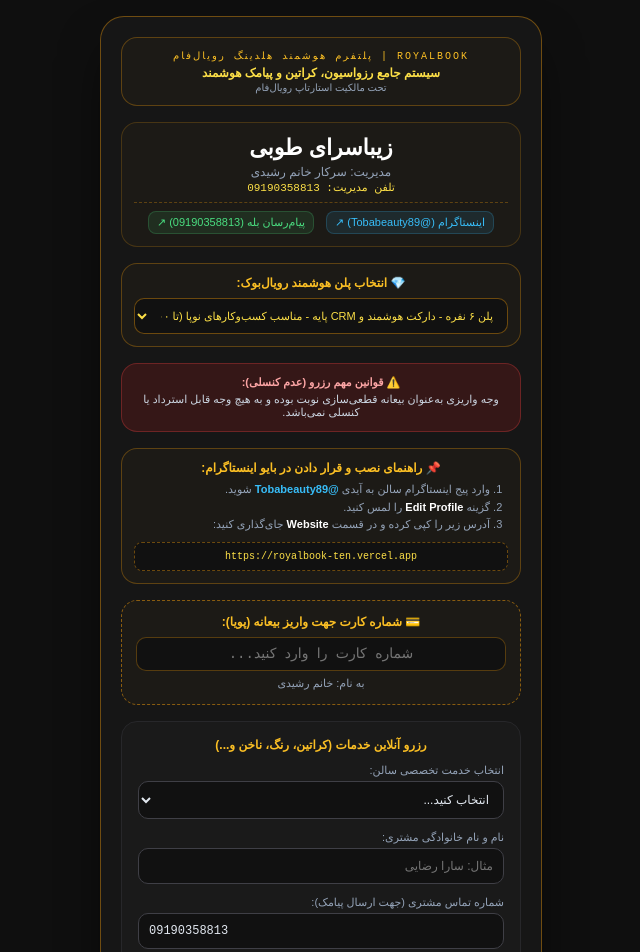
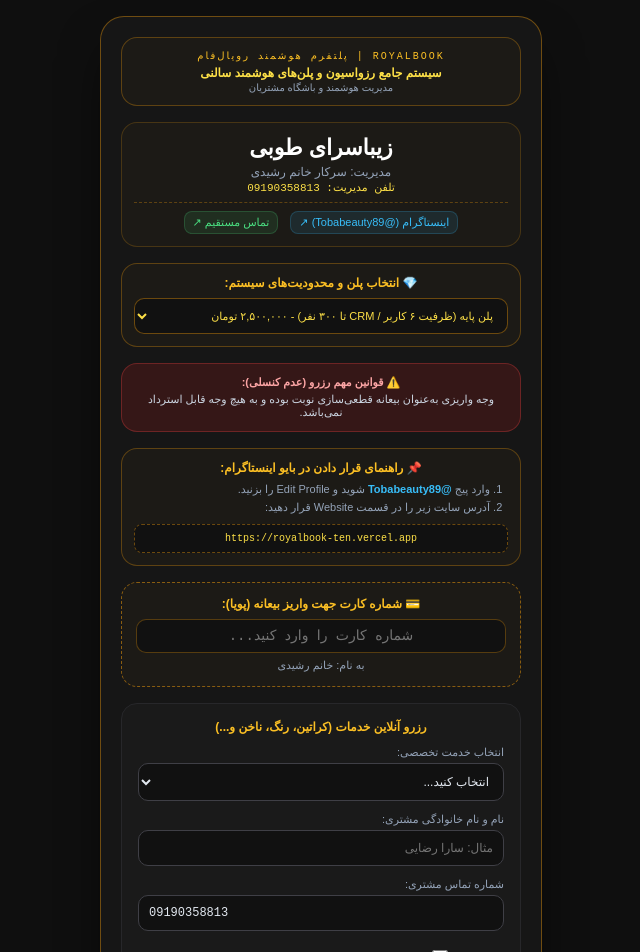
Before and after one commit to amirsam4398/Royalbook, a React (Vite) app: page / in a window 1280 px wide. Shown: the top 952 px of the page, without its empty margins (319-959 px from the left). Built offline with nearby package versions, Linux system fonts and the light colour scheme.

Commit message:
Add pricing tiers, limits, full salon services, and direct Bale messaging feature

```diff
--- a/src/App.jsx
+++ b/src/App.jsx
@@ -5,23 +5,23 @@ export default function App() {
   const [managerName] = useState("خانم رشیدی");
   const [managerPhone] = useState("09190358813");
   const [managerInstagram] = useState("Tobabeauty89");
-  const [managerBalePhone] = useState("09190358813");
   const [cardNumber, setCardNumber] = useState("");
 
-  const [selectedPlan, setSelectedPlan] = useState("پلن ۶ نفره (دارکت هوشمند و CRM)");
+  // پلن‌های هوشمند با محدودیت‌ها و قیمت‌های تعیین‌شده
+  const plans = [
+    { id: 1, name: "پلن پایه (ظرفیت ۶ کاربر / CRM تا ۳۰۰ نفر) - ۲,۵۰۰,۰۰۰ تومان", price: 2500000, limit: "تا ۳۰۰ مخاطب CRM" },
+    { id: 2, name: "پلن پیشرفته (ظرفیت ۱۲ کاربر + تحلیل هوشمند) - ۶,۰۰۰,۰۰۰ تومان", price: 6000000, limit: "تحلیل هوشمند و گزارش‌گیری" },
+    { id: 3, name: "پلن جامع سازمانی (ظرفیت ۱۰۰۰ نفر + CRM کامل) - ۱۲,۰۰۰,۰۰۰ تومان", price: 12000000, limit: "اتوماسیون کامل و ۱۰۰۰ کاربر" }
+  ];
+
+  const [selectedPlan, setSelectedPlan] = useState(plans[0].name);
   const [selectedService, setSelectedService] = useState("");
   const [customerName, setCustomerName] = useState("");
   const [customerPhone, setCustomerPhone] = useState("09190358813");
   const [depositPaid, setDepositPaid] = useState(false);
   const [bookingSuccess, setBookingSuccess] = useState(null);
-  const [smsSent, setSmsSent] = useState(false);
 
-  const plans = [
-    { id: 1, name: "پلن ۶ نفره - دارکت هوشمند و CRM پایه", desc: "مناسب کسب‌وکارهای نوپا (تا ۳۰۰ نفر ظرفیت CRM)" },
-    { id: 2, name: "پلن ۱۲ نفره - تحلیل هوشمند پیشرفته", desc: "آنالیز دقیق رفتار مشتریان و گزارش‌گیری هوشمند" },
-    { id: 3, name: "پلن جامع ۱۰۰۰ نفره - CRM کامل و اتوماسیون", desc: "مدیریت حرفه‌ای مشتریان انبوه و ابزارهای بازاریابی" }
-  ];
-
+  // لیست کامل خدمات سالن (شامل کراتین، احیا، رنگ و...)
   const services = [
     { id: 1, name: "کراتین و احیای تخصصی مو - ۳,۵۰۰,۰۰۰ تومان", price: 3500000 },
     { id: 2, name: "رنگ، لایت و آمبره مو - ۲,۸۰۰,۰۰۰ تومان", price: 2800000 },
@@ -29,7 +29,7 @@ export default function App() {
     { id: 4, name: "میکاپ تخصصی صورت - ۲,۵۰۰,۰۰۰ تومان", price: 2500000 },
     { id: 5, name: "کاشت و ترمیم ناخن - ۶۵۰,۰۰۰ تومان", price: 650000 },
     { id: 6, name: "کاشت و اکستنشن مژه - ۷۵۰,۰۰۰ تومان", price: 750000 },
-    { id: 7, name: "پاكسازی و فیشیال تخصصی پوست - ۱,۲۰۰,۰۰۰ تومان", price: 1200000 }
+    { id: 7, name: "پپاکسازی و فیشیال تخصصی پوست - ۱,۲۰۰,۰۰۰ تومان", price: 1200000 }
   ];
 
   const handleBooking = (e) => {
@@ -37,19 +37,26 @@ export default function App() {
     if (!selectedService || !customerName || !customerPhone || !depositPaid) return;
     const code = "RB-" + Math.floor(100000 + Math.random() * 900000);
     setBookingSuccess(code);
-    setSmsSent(true);
+  };
+
+  // ارسال مستقیم جزئیات به بله مدیر (جایگزین پنل پیامکی)
+  const sendToBaleManager = () => {
+    const text = encodeURIComponent(`سلام خانم رشیدی، نوبت جدید ثبت شد:\nمشتری: ${customerName}\nتلفن: ${customerPhone}\nخدمت: ${selectedService}\nپلن انتخابی: ${selectedPlan}\nکد پیگیری: ${bookingSuccess}`);
+    window.open(`https://ble.ir/${managerPhone}?text=${text}`, '_blank');
   };
 
   return (
     <div style={{ backgroundColor: '#0f0f0f', color: '#f1f5f9', minHeight: '100vh', padding: '16px', fontFamily: 'sans-serif', direction: 'rtl', display: 'flex', justifyContent: 'center', paddingBottom: '80px' }}>
       <div style={{ width: '100%', maxWidth: '400px', backgroundColor: '#161616', border: '1px solid rgba(245, 158, 11, 0.4)', borderRadius: '24px', padding: '20px', boxShadow: '0 25px 50px -12px rgba(0, 0, 0, 0.7)', display: 'flex', flexDirection: 'column', gap: '16px' }}>
 
+        {/* هدر بالایی */}
         <div style={{ textAlign: 'center', backgroundColor: '#1c1a16', border: '1px solid rgba(245, 158, 11, 0.3)', borderRadius: '16px', padding: '12px' }}>
-          <p style={{ fontSize: '10px', letterSpacing: '2px', color: '#fbbf24', margin: '0 0 4px 0', fontFamily: 'monospace' }}>ROYALBOOK | پلتفرم هوشمند هلدینگ رویال‌فام</p>
-          <p style={{ fontSize: '12px', fontWeight: 'bold', color: '#fde047', margin: '0 0 2px 0' }}>سیستم جامع رزواسیون، کراتین و پیامک هوشمند</p>
-          <p style={{ fontSize: '10px', color: '#94a3b8', margin: 0 }}>تحت مالکیت استارتاپ رویال‌فام</p>
+          <p style={{ fontSize: '10px', letterSpacing: '2px', color: '#fbbf24', margin: '0 0 4px 0', fontFamily: 'monospace' }}>ROYALBOOK | پلتفرم هوشمند رویال‌فام</p>
+          <p style={{ fontSize: '12px', fontWeight: 'bold', color: '#fde047', margin: '0 0 2px 0' }}>سیستم جامع رزواسیون و پلن‌های هوشمند سالنی</p>
+          <p style={{ fontSize: '10px', color: '#94a3b8', margin: 0 }}>مدیریت هوشمند و باشگاه مشتریان</p>
         </div>
 
+        {/* اطلاعات سالن و ارتباط مستقیم */}
         <div style={{ textAlign: 'center', backgroundColor: '#1c1a16', border: '1px solid rgba(245, 158, 11, 0.2)', borderRadius: '16px', padding: '12px' }}>
           <h1 style={{ fontSize: '22px', fontWeight: '900', color: '#ffffff', margin: '0 0 4px 0' }}>{salonName}</h1>
           <p style={{ fontSize: '12px', color: '#94a3b8', margin: '0 0 2px 0' }}>مدیریت: سرکار {managerName}</p>
@@ -59,47 +66,51 @@ export default function App() {
             <a href={`https://instagram.com/${managerInstagram}`} target="_blank" rel="noopener noreferrer" style={{ color: '#38bdf8', textDecoration: 'none', backgroundColor: 'rgba(56, 189, 248, 0.1)', padding: '4px 8px', borderRadius: '8px', border: '1px solid rgba(56, 189, 248, 0.2)' }}>
               اینستاگرام (@{managerInstagram}) ↗
             </a>
-            <a href={`tel:${managerBalePhone}`} style={{ color: '#4ade80', textDecoration: 'none', backgroundColor: 'rgba(74, 222, 128, 0.1)', padding: '4px 8px', borderRadius: '8px', border: '1px solid rgba(74, 222, 128, 0.2)' }}>
-              پیام‌رسان بله ({managerBalePhone}) ↗
+            <a href={`tel:${managerPhone}`} style={{ color: '#4ade80', textDecoration: 'none', backgroundColor: 'rgba(74, 222, 128, 0.1)', padding: '4px 8px', borderRadius: '8px', border: '1px solid rgba(74, 222, 128, 0.2)' }}>
+              تماس مستقیم ↗
             </a>
           </div>
         </div>
 
+        {/* انتخاب پلن‌های هوشمند با محدودیت‌ها و قیمت‌ها */}
         <div style={{ backgroundColor: '#1c1a16', border: '1px solid rgba(245, 158, 11, 0.3)', borderRadius: '16px', padding: '12px', display: 'flex', flexDirection: 'column', gap: '8px' }}>
-          <p style={{ fontSize: '12px', fontWeight: 'bold', color: '#fbbf24', textAlign: 'center', margin: 0 }}>💎 انتخاب پلن هوشمند رویال‌بوک:</p>
+          <p style={{ fontSize: '12px', fontWeight: 'bold', color: '#fbbf24', textAlign: 'center', margin: 0 }}>💎 انتخاب پلن و محدودیت‌های سیستم:</p>
           <select value={selectedPlan} onChange={(e) => setSelectedPlan(e.target.value)} style={{ width: '100%', backgroundColor: '#111', border: '1px solid rgba(245, 158, 11, 0.4)', borderRadius: '10px', padding: '10px', color: '#fde047', fontSize: '11px', boxSizing: 'border-box' }}>
-            {plans.map(p => <option key={p.id} value={p.name}>{p.name} - {p.desc}</option>)}
+            {plans.map(p => <option key={p.id} value={p.name}>{p.name}</option>)}
           </select>
         </div>
 
+        {/* قوانین عدم کنسلی */}
         <div style={{ backgroundColor: 'rgba(127, 29, 29, 0.3)', border: '1px solid rgba(239, 68, 68, 0.3)', borderRadius: '16px', padding: '12px', textAlign: 'center', color: '#fca5a5', fontSize: '11px' }}>
           <p style={{ fontWeight: 'bold', margin: '0 0 4px 0' }}>⚠️ قوانین مهم رزرو (عدم کنسلی):</p>
-          <p style={{ margin: 0, color: '#cbd5e1' }}>وجه واریزی به‌عنوان بیعانه قطعی‌سازی نوبت بوده و به هیچ وجه قابل استرداد یا کنسلی نمی‌باشد.</p>
+          <p style={{ margin: 0, color: '#cbd5e1' }}>وجه واریزی به‌عنوان بیعانه قطعی‌سازی نوبت بوده و به هیچ وجه قابل استرداد نمی‌باشد.</p>
         </div>
 
+        {/* راهنمای بایو اینستاگرام */}
         <div style={{ backgroundColor: '#1c1a16', border: '1px solid rgba(245, 158, 11, 0.3)', borderRadius: '16px', padding: '12px', textAlign: 'right', fontSize: '11px', color: '#cbd5e1' }}>
-          <p style={{ fontSize: '12px', fontWeight: 'bold', color: '#fbbf24', margin: '0 0 6px 0', textAlign: 'center' }}>📌 راهنمای نصب و قرار دادن در بایو اینستاگرام:</p>
+          <p style={{ fontSize: '12px', fontWeight: 'bold', color: '#fbbf24', margin: '0 0 6px 0', textAlign: 'center' }}>📌 راهنمای قرار دادن در بایو اینستاگرام:</p>
           <ol style={{ margin: '0', paddingRight: '18px', lineHeight: '1.6', color: '#94a3b8' }}>
-            <li>وارد پیج اینستاگرام سالن به آیدی <strong style={{ color: '#38bdf8' }}>@{managerInstagram}</strong> شوید.</li>
-            <li>گزینه <strong style={{ color: '#fff' }}>Edit Profile</strong> را لمس کنید.</li>
-            <li>آدرس زیر را کپی کرده و در قسمت <strong style={{ color: '#fff' }}>Website</strong> جای‌گذاری کنید:</li>
+            <li>وارد پیج <strong style={{ color: '#38bdf8' }}>@{managerInstagram}</strong> شوید و Edit Profile را بزنید.</li>
+            <li>آدرس سایت زیر را در قسمت Website قرار دهید:</li>
           </ol>
           <div style={{ marginTop: '8px', padding: '8px', backgroundColor: '#111', border: '1px dashed rgba(245, 158, 11, 0.4)', borderRadius: '8px', fontFamily: 'monospace', color: '#fde047', textAlign: 'center', wordBreak: 'break-all', fontSize: '10px' }}>
             https://royalbook-ten.vercel.app
           </div>
         </div>
 
+        {/* شماره کارت پویا */}
         <div style={{ backgroundColor: '#1c1a16', border: '1px dashed rgba(245, 158, 11, 0.5)', borderRadius: '16px', padding: '14px', textAlign: 'center' }}>
           <p style={{ fontSize: '12px', fontWeight: 'bold', color: '#fbbf24', margin: '0 0 8px 0' }}>💳 شماره کارت جهت واریز بیعانه (پویا):</p>
           <input type="text" value={cardNumber} onChange={(e) => setCardNumber(e.target.value)} placeholder="شماره کارت را وارد کنید..." style={{ width: '100%', backgroundColor: '#111', border: '1px solid rgba(245, 158, 11, 0.3)', borderRadius: '10px', padding: '8px', textAlign: 'center', color: '#fff', fontFamily: 'monospace', fontSize: '14px', boxSizing: 'border-box' }} />
           <p style={{ fontSize: '11px', color: '#94a3b8', margin: '6px 0 0 0' }}>به نام: {managerName}</p>
         </div>
 
+        {/* فرم رزرو خدمات کامل سالن */}
         <form onSubmit={handleBooking} style={{ backgroundColor: '#1a1a1a', border: '1px solid #27272a', borderRadius: '16px', padding: '16px', display: 'flex', flexDirection: 'column', gap: '12px' }}>
           <h2 style={{ fontSize: '12px', fontWeight: 'bold', color: '#fbbf24', textAlign: 'center', margin: 0 }}>رزرو آنلاین خدمات (کراتین، رنگ، ناخن و...)</h2>
 
           <div style={{ display: 'flex', flexDirection: 'column', gap: '4px' }}>
-            <label style={{ fontSize: '11px', color: '#94a3b8' }}>انتخاب خدمت تخصصی سالن:</label>
+            <label style={{ fontSize: '11px', color: '#94a3b8' }}>انتخاب خدمت تخصصی:</label>
             <select value={selectedService} onChange={(e) => setSelectedService(e.target.value)} style={{ width: '100%', backgroundColor: '#111', border: '1px solid #3f3f46', borderRadius: '10px', padding: '10px', color: '#e2e8f0', fontSize: '12px', boxSizing: 'border-box' }}>
               <option value="">انتخاب کنید...</option>
               {services.map(s => <option key={s.id} value={s.name}>{s.name}</option>)}
@@ -112,7 +123,7 @@ export default function App() {
           </div>
 
           <div style={{ display: 'flex', flexDirection: 'column', gap: '4px' }}>
-            <label style={{ fontSize: '11px', color: '#94a3b8' }}>شماره تماس مشتری (جهت ارسال پیامک):</label>
+            <label style={{ fontSize: '11px', color: '#94a3b8' }}>شماره تماس مشتری:</label>
             <input type="tel" value={customerPhone} onChange={(e) => setCustomerPhone(e.target.value)} style={{ width: '100%', backgroundColor: '#111', border: '1px solid #3f3f46', borderRadius: '10px', padding: '10px', color: '#e2e8f0', fontSize: '12px', fontFamily: 'monospace', boxSizing: 'border-box' }} />
           </div>
 
@@ -122,25 +133,24 @@ export default function App() {
           </div>
 
           <button type="submit" style={{ width: '100%', padding: '12px', backgroundColor: '#f59e0b', color: '#09090b', fontWeight: 'bold', borderRadius: '10px', border: 'none', fontSize: '12px', cursor: 'pointer' }}>
-            ثبت نهایی و ارسال پیامک تایید
+            ثبت نهایی نوبت
           </button>
         </form>
 
         {bookingSuccess && (
-          <div style={{ backgroundColor: 'rgba(6, 78, 59, 0.6)', border: '1px solid #059669', borderRadius: '12px', padding: '12px', display: 'flex', flexDirection: 'column', gap: '6px', textAlign: 'center', color: '#34d399', fontSize: '11px', fontWeight: 'bold' }}>
-            <div>🎉 نوبت شما با موفقیت ثبت شد! کد پیگیری: {bookingSuccess}</div>
-            {smsSent && (
-              <div style={{ fontSize: '10px', color: '#fde047', backgroundColor: 'rgba(0,0,0,0.3)', padding: '6px', borderRadius: '6px' }}>
-                📨 پیامک تایید نوبت و جزئیات بیعانه به شماره {customerPhone} با موفقیت ارسال شد.
-              </div>
-            )}
+          <div style={{ backgroundColor: 'rgba(6, 78, 59, 0.6)', border: '1px solid #059669', borderRadius: '12px', padding: '12px', display: 'flex', flexDirection: 'column', gap: '8px', textAlign: 'center', color: '#34d399', fontSize: '11px', fontWeight: 'bold' }}>
+            <div>🎉 نوبت ثبت شد! کد پیگیری: {bookingSuccess}</div>
+            <button onClick={sendToBaleManager} style={{ padding: '8px', backgroundColor: '#38bdf8', color: '#09090b', border: 'none', borderRadius: '8px', fontSize: '11px', fontWeight: 'bold', cursor: 'pointer' }}>
+              📨 ارسال فوری رسید به مدیر در بله (جایگزین اس‌ام‌اس)
+            </button>
           </div>
         )}
 
+        {/* فوتر با شماره تلفن توسعه‌دهنده */}
         <div style={{ backgroundColor: '#121212', border: '1px solid #27272a', borderRadius: '16px', padding: '12px', textAlign: 'center', fontSize: '11px', color: '#94a3b8', display: 'flex', flexDirection: 'column', gap: '2px' }}>
           <p style={{ fontWeight: 'bold', color: '#fbbf24', margin: 0 }}>مالکیت: استارتاپ رویال‌فام</p>
           <p style={{ margin: 0, color: '#cbd5e1' }}>توسعه و پشتیبانی: امیرسام یعقوبی</p>
-          <p style={{ margin: 0, fontFamily: 'monospace', color: '#cbd5e1' }}>تماس: 09190358813</p>
+          <p style={{ margin: 0, fontFamily: 'monospace', color: '#cbd5e1' }}>تماس: 09366681963</p>
         </div>
 
       </div>
```
Also changed, not shown: 3 other files (tests, documents, lock files or other folders).
